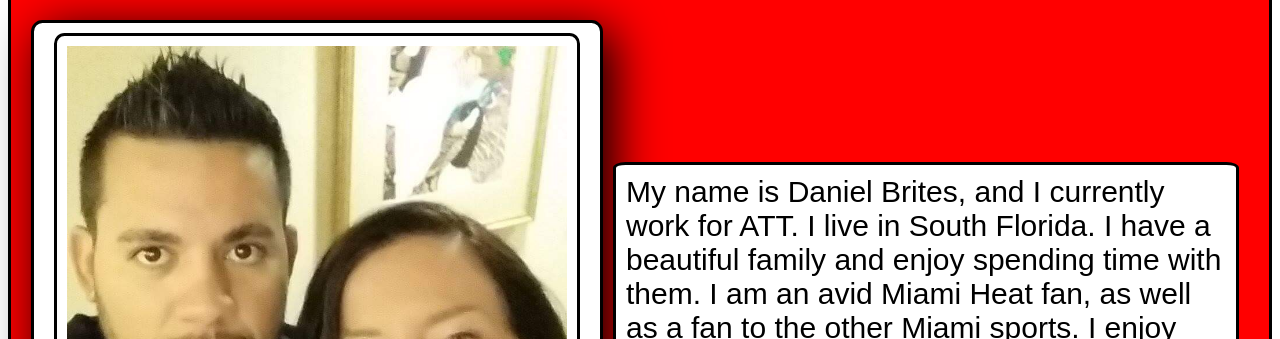
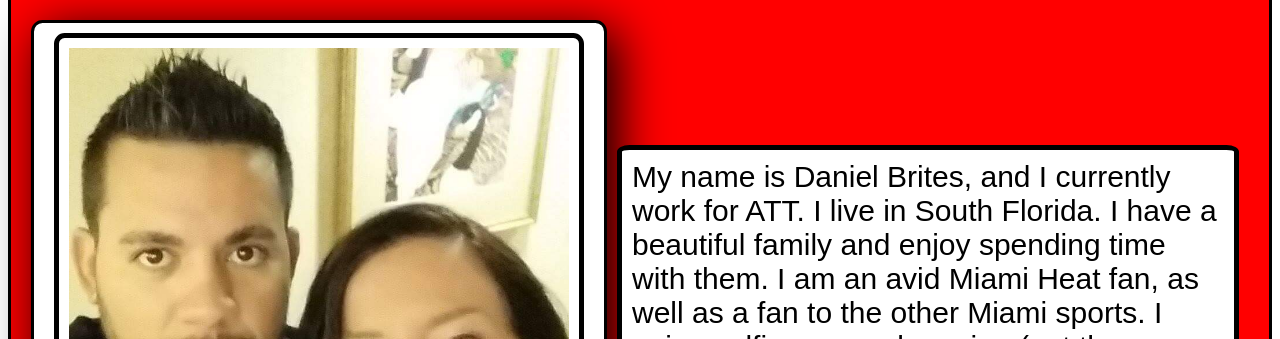
Before and after one commit to dbrites17/Udacity-Stage-1-Project, a plain HTML site: page stage1/index.html in a window 1280 px wide. Shown: the part 82-421 px from the top of the page. Drawn offline with Linux system fonts and the light colour scheme.

Commit message:
Update style.css

```diff
--- a/stage1/style.css
+++ b/stage1/style.css
@@ -46,7 +46,7 @@ p {
   background-color: white;
   border-color: black;
   border-style: solid;
-  border-width: medium;
+  border-width: thick;
   border-radius: 2%;
   margin: auto;
   margin-left: 10px;
```
